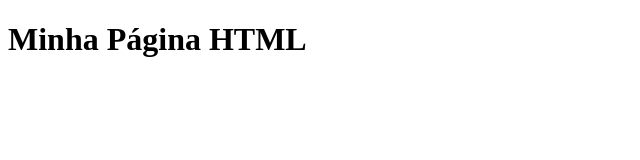
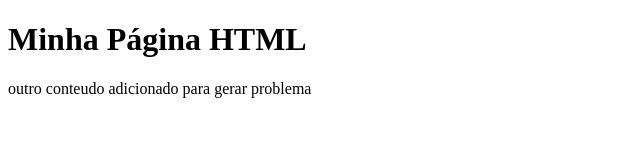
Before and after one commit to taynaanacleto/gama-no-github, a plain HTML site: page index.html in a window 1280 px wide. Shown: the whole page, without its empty margins (0-640 px from the left). Drawn offline with Linux system fonts and the light colour scheme.

Commit message:
outro commit desta vez em master

```diff
--- a/index.html
+++ b/index.html
@@ -8,5 +8,6 @@
 </head>
 <body>
     <h1>Minha Página HTML</h1>
+    <p>outro conteudo adicionado para gerar problema</p>
 </body>
 </html>
```
